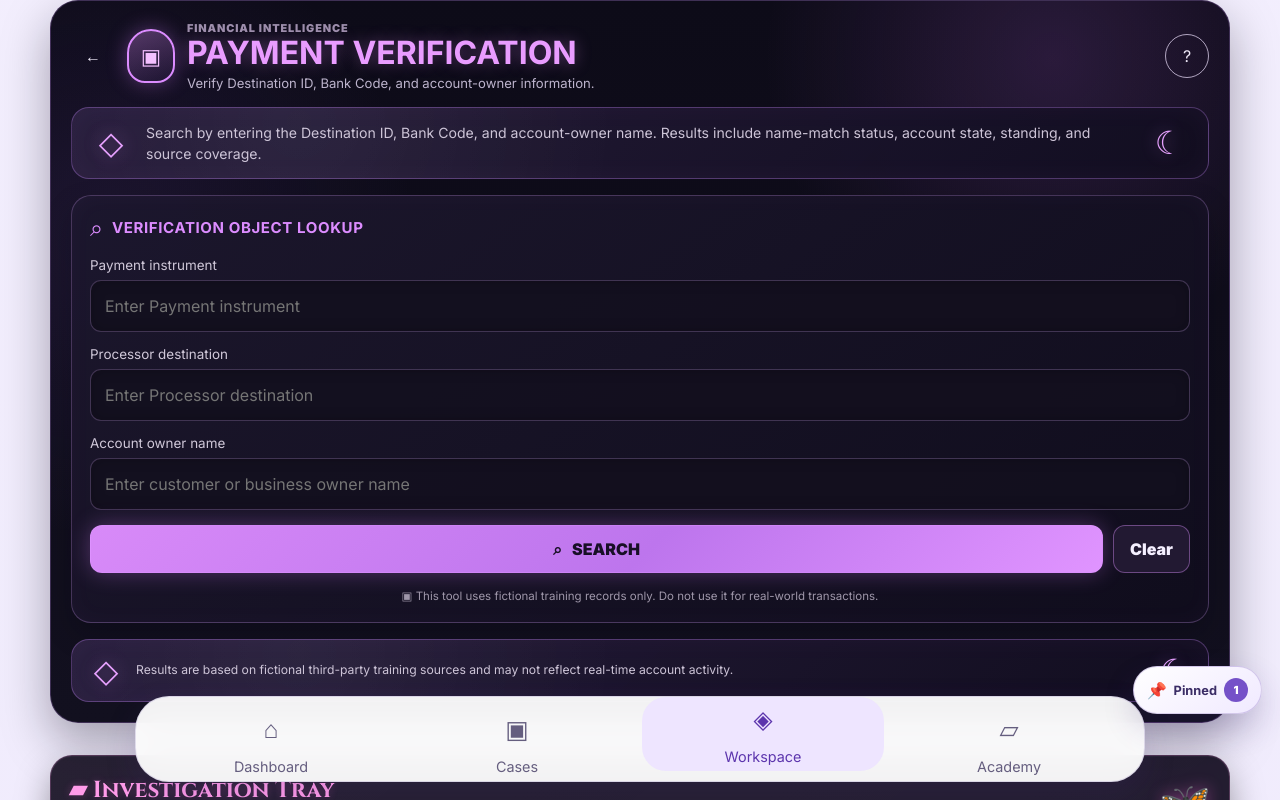
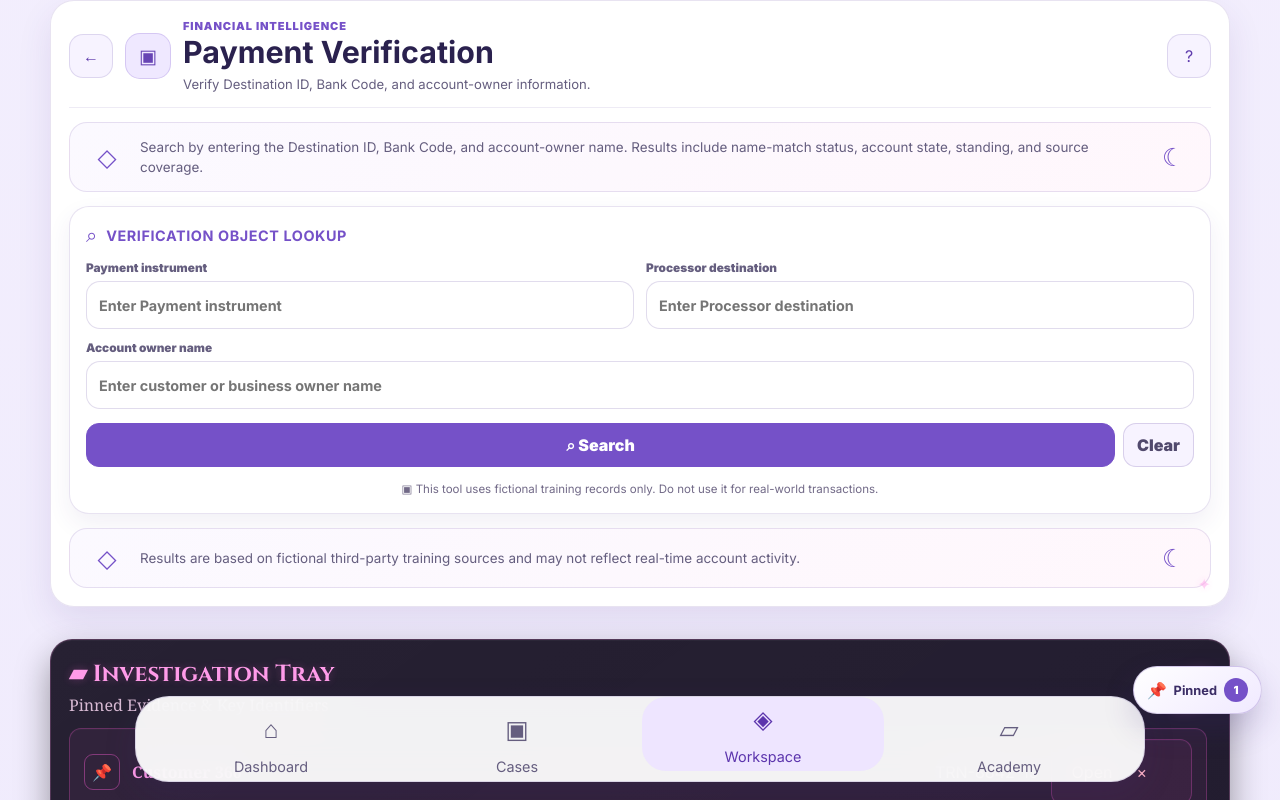
Before and after one commit to iamre2024-debug/fraud-Academy-v1, a React (Vite) app: page / in a window 1280 px wide. Both pictures are taken after a click on the button 736 px from the left and 1856 px from the top of the page. Shown: the part 2058-2858 px from the top of the page. Built offline with nearby package versions, Linux system fonts and the light colour scheme.

Commit message:
Keep Moonlight and Lace theme while restructuring Payment Verification

```diff
--- a/src/paymentVerificationPanel.css
+++ b/src/paymentVerificationPanel.css
@@ -1,33 +1,25 @@
 .payment-verification-panel,
-.payment-verification-panel * { box-sizing: border-box; }
+.payment-verification-panel * {
+  box-sizing: border-box;
+}
 
 .payment-verification-panel {
-  --pv-bg: #0d0b19;
-  --pv-panel: #171328;
-  --pv-panel-2: #201831;
-  --pv-line: rgba(202, 137, 255, 0.32);
-  --pv-text: #f4efff;
-  --pv-muted: #bdb4cd;
-  --pv-purple: #dc8cff;
-  --pv-pink: #f19cff;
-  --pv-green: #78df70;
   display: grid;
-  gap: 16px;
+  gap: 14px;
   min-width: 0;
   overflow: clip;
-  border: 1px solid rgba(205, 151, 255, 0.24);
-  border-radius: 28px;
-  background:
-    radial-gradient(circle at 85% 8%, rgba(207, 111, 255, 0.15), transparent 24%),
-    radial-gradient(circle at 5% 32%, rgba(133, 84, 210, 0.12), transparent 25%),
-    linear-gradient(180deg, #0d0b18 0%, #12101f 100%);
-  padding: 20px;
-  color: var(--pv-text);
-  box-shadow: 0 20px 48px rgba(8, 5, 20, 0.34);
+  border: 1px solid rgba(91, 62, 154, 0.14);
+  border-radius: 24px;
+  background: rgba(255, 255, 255, 0.97);
+  padding: 18px;
+  color: #21184a;
+  box-shadow: 0 14px 34px rgba(67, 43, 126, 0.1);
   font-family: Inter, ui-sans-serif, system-ui, sans-serif;
 }
 
-.payment-verification-panel :where(h2, h3, h4, p, dl, dd, dt) { margin: 0; }
+.payment-verification-panel :where(h2, h3, h4, p, dl, dd, dt) {
+  margin: 0;
+}
 
 .payment-verification-panel button,
 .payment-verification-panel input {
@@ -39,24 +31,26 @@
   grid-template-columns: 44px minmax(0, 1fr) 44px;
   align-items: center;
   gap: 12px;
+  border-bottom: 1px solid rgba(91, 62, 154, 0.1);
+  padding-bottom: 14px;
 }
 
 .payment-header-back,
 .payment-header-help {
+  display: grid;
+  place-items: center;
   width: 44px;
   height: 44px;
   min-height: 44px;
-  border: 0;
-  border-radius: 50%;
-  background: transparent;
-  color: #eee8f7;
-  font-size: 1.65rem;
+  border: 1px solid rgba(91, 62, 154, 0.16);
+  border-radius: 14px;
+  background: #f7f3ff;
+  color: #5f3cad;
+  font-weight: 900;
 }
 
-.payment-header-help {
-  border: 1px solid rgba(240, 227, 255, 0.7);
-  font-size: 1.05rem;
-  font-weight: 900;
+.payment-header-back {
+  font-size: 1.25rem;
 }
 
 .payment-header-title {
@@ -69,60 +63,55 @@
 .payment-header-shield {
   display: grid;
   place-items: center;
-  flex: 0 0 48px;
-  width: 48px;
-  height: 54px;
-  border: 2px solid var(--pv-purple);
-  border-radius: 24px 24px 18px 18px;
-  background: linear-gradient(160deg, rgba(228, 145, 255, 0.32), rgba(108, 67, 166, 0.1));
-  color: #f4c0ff;
-  box-shadow: 0 0 20px rgba(216, 125, 255, 0.34);
-  font-size: 1.35rem;
+  flex: 0 0 46px;
+  width: 46px;
+  height: 46px;
+  border: 1px solid rgba(117, 81, 200, 0.22);
+  border-radius: 15px;
+  background: #efe8ff;
+  color: #6744b4;
+  font-size: 1.2rem;
 }
 
 .payment-header-title p {
-  color: #9e8fac;
-  font-size: 0.68rem;
-  font-weight: 850;
+  color: #7551c8;
+  font-size: 0.69rem;
+  font-weight: 900;
   letter-spacing: 0.08em;
   text-transform: uppercase;
 }
 
 .payment-header-title h2 {
-  margin-top: 1px;
-  color: #e99cff;
-  font-size: clamp(1.45rem, 4vw, 2rem);
-  line-height: 1.05;
-  text-transform: uppercase;
-  text-shadow: 0 0 16px rgba(232, 145, 255, 0.35);
+  margin-top: 3px;
+  color: #2a214e;
+  font-size: clamp(1.35rem, 3vw, 1.9rem);
+  line-height: 1.1;
 }
 
 .payment-header-title div > span {
   display: block;
   margin-top: 5px;
-  color: var(--pv-muted);
+  color: #655e7f;
   font-size: 0.82rem;
+  line-height: 1.4;
 }
 
 .payment-intro-banner,
 .payment-source-note {
   display: grid;
-  grid-template-columns: 46px minmax(0, 1fr) 46px;
+  grid-template-columns: 42px minmax(0, 1fr) 42px;
   align-items: center;
   gap: 12px;
-  border: 1px solid var(--pv-line);
+  border: 1px solid rgba(91, 62, 154, 0.14);
   border-radius: 18px;
-  background:
-    radial-gradient(circle at 20% 20%, rgba(255,255,255,0.05), transparent 35%),
-    linear-gradient(135deg, rgba(39, 29, 60, 0.96), rgba(18, 14, 32, 0.98));
+  background: linear-gradient(145deg, #fbf9ff, #fff7fc);
   padding: 14px 16px;
-  box-shadow: inset 0 0 28px rgba(220, 140, 255, 0.04);
 }
 
 .payment-intro-banner p,
 .payment-source-note p {
-  color: #cdc4d7;
-  font-size: 0.88rem;
+  color: #655e7f;
+  font-size: 0.84rem;
   line-height: 1.5;
 }
 
@@ -131,105 +120,111 @@
 .payment-source-note > span {
   display: grid;
   place-items: center;
-  color: #e7a2ff;
-  font-size: 2rem;
-  text-shadow: 0 0 18px rgba(231, 149, 255, 0.48);
+  color: #7551c8;
+  font-size: 1.55rem;
 }
 
 .payment-lookup-card,
 .payment-results-card,
 .payment-full-packet,
 .payment-no-match {
-  border: 1px solid rgba(214, 164, 255, 0.26);
+  border: 1px solid rgba(91, 62, 154, 0.14);
   border-radius: 20px;
-  background: linear-gradient(145deg, rgba(28, 23, 45, 0.98), rgba(16, 13, 29, 0.98));
-  box-shadow: 0 12px 28px rgba(4, 2, 12, 0.22), inset 0 0 24px rgba(221, 142, 255, 0.03);
+  background: #ffffff;
+  box-shadow: 0 10px 24px rgba(67, 43, 126, 0.07);
 }
 
 .payment-lookup-card {
   display: grid;
-  gap: 15px;
-  padding: 18px;
+  gap: 14px;
+  padding: 16px;
 }
 
 .payment-lookup-card > header {
   display: flex;
   align-items: center;
   gap: 9px;
-  color: var(--pv-purple);
+  color: #7551c8;
 }
 
-.payment-lookup-card > header span { font-size: 1.45rem; }
+.payment-lookup-card > header span {
+  font-size: 1.25rem;
+}
+
 .payment-lookup-card > header h3 {
-  font-size: 0.94rem;
+  font-size: 0.9rem;
   letter-spacing: 0.04em;
   text-transform: uppercase;
 }
 
 .payment-lookup-fields {
   display: grid;
-  gap: 14px;
+  grid-template-columns: repeat(2, minmax(0, 1fr));
+  gap: 12px;
 }
 
 .payment-lookup-fields label {
   display: grid;
-  gap: 7px;
+  gap: 6px;
+}
+
+.payment-lookup-fields label:last-child {
+  grid-column: 1 / -1;
 }
 
 .payment-lookup-fields label > span {
-  color: #d0c8d9;
-  font-size: 0.84rem;
+  color: #655e7f;
+  font-size: 0.74rem;
+  font-weight: 850;
 }
 
 .payment-lookup-fields input {
   width: 100%;
-  min-height: 52px;
-  border: 1px solid rgba(182, 147, 215, 0.28);
-  border-radius: 11px;
+  min-height: 48px;
+  border: 1px solid rgba(91, 62, 154, 0.18);
+  border-radius: 14px;
   outline: none;
-  background: rgba(19, 16, 31, 0.95);
-  padding: 12px 14px;
-  color: #f5efff;
-  font-size: 16px;
-  box-shadow: inset 0 0 14px rgba(0,0,0,0.2);
+  background: #ffffff;
+  padding: 10px 12px;
+  color: #21184a;
+  font-size: 0.9rem;
+  font-weight: 700;
 }
 
 .payment-lookup-fields input:focus {
-  border-color: rgba(226, 139, 255, 0.82);
-  box-shadow: 0 0 0 3px rgba(221, 132, 255, 0.12), inset 0 0 14px rgba(0,0,0,0.18);
+  border-color: rgba(117, 81, 200, 0.58);
+  box-shadow: 0 0 0 3px rgba(117, 81, 200, 0.1);
 }
 
-.payment-lookup-actions {
-  display: grid;
-  grid-template-columns: minmax(0, 1fr) auto;
-  gap: 10px;
+.payment-lookup-actions,
+.payment-packet-actions,
+.payment-related-tools {
+  display: flex;
+  flex-wrap: wrap;
+  gap: 8px;
 }
 
 .payment-lookup-actions button,
 .payment-results-card button,
 .payment-full-packet button {
-  min-height: 48px;
-  border: 1px solid rgba(219, 146, 255, 0.4);
-  border-radius: 12px;
-  background: rgba(36, 27, 52, 0.96);
-  padding: 10px 16px;
-  color: #f5efff;
+  min-height: 44px;
+  border: 1px solid rgba(91, 62, 154, 0.2);
+  border-radius: 13px;
+  background: #f7f3ff;
+  padding: 9px 13px;
+  color: #51496d;
   font-weight: 850;
 }
 
 .payment-lookup-actions button:first-child {
-  display: inline-flex;
-  align-items: center;
-  justify-content: center;
-  gap: 10px;
-  background: linear-gradient(135deg, #d88af8, #bd75ed 55%, #e094ff);
-  color: #180f26;
-  box-shadow: 0 0 22px rgba(217, 127, 255, 0.3);
-  text-transform: uppercase;
+  flex: 1 1 220px;
+  border-color: #7551c8;
+  background: #7551c8;
+  color: #ffffff;
 }
 
 .payment-training-note {
-  color: #9f97aa;
+  color: #716987;
   font-size: 0.72rem;
   line-height: 1.4;
   text-align: center;
@@ -239,9 +234,16 @@
   display: grid;
   gap: 6px;
   padding: 16px;
-  color: #f4d5ff;
 }
-.payment-no-match span { color: var(--pv-muted); font-size: 0.82rem; }
+
+.payment-no-match strong {
+  color: #2a214e;
+}
+
+.payment-no-match span {
+  color: #716987;
+  font-size: 0.82rem;
+}
 
 .payment-results-card {
   overflow: hidden;
@@ -252,24 +254,24 @@
   align-items: center;
   justify-content: space-between;
   gap: 12px;
-  padding: 16px 18px;
-  border-bottom: 1px solid rgba(214, 164, 255, 0.16);
+  border-bottom: 1px solid rgba(91, 62, 154, 0.1);
+  padding: 14px 16px;
 }
 
 .payment-results-card > header > div {
   display: flex;
   align-items: center;
   gap: 9px;
-  color: var(--pv-purple);
+  color: #7551c8;
 }
 
 .payment-results-card > header h3 {
-  font-size: 0.95rem;
+  font-size: 0.92rem;
   text-transform: uppercase;
 }
 
 .payment-results-card > header small {
-  color: #b5acbf;
+  color: #716987;
   font-size: 0.68rem;
   overflow-wrap: anywhere;
   text-align: right;
@@ -277,67 +279,66 @@
 
 .payment-primary-results {
   display: grid;
-  border: 1px solid rgba(209, 150, 255, 0.2);
+  overflow: hidden;
+  margin: 14px;
+  border: 1px solid rgba(91, 62, 154, 0.12);
   border-radius: 16px;
-  margin: 14px;
-  overflow: hidden;
 }
 
 .payment-primary-results article {
   display: grid;
-  grid-template-columns: 72px minmax(0, 1fr) auto;
+  grid-template-columns: 54px minmax(0, 1fr) auto;
   align-items: center;
-  gap: 14px;
+  gap: 12px;
   min-width: 0;
-  padding: 18px;
-  background: rgba(21, 17, 35, 0.82);
+  padding: 15px;
+  background: #fbfaff;
 }
 
 .payment-primary-results article + article {
-  border-top: 1px solid rgba(214, 164, 255, 0.16);
+  border-top: 1px solid rgba(91, 62, 154, 0.1);
 }
 
 .payment-result-icon {
   display: grid;
   place-items: center;
-  width: 62px;
-  height: 62px;
-  border: 3px solid var(--pv-green);
+  width: 48px;
+  height: 48px;
+  border: 2px solid #7551c8;
   border-radius: 50%;
-  color: var(--pv-green);
-  font-size: 1.8rem;
-  box-shadow: 0 0 18px rgba(120, 223, 112, 0.12);
+  color: #7551c8;
+  font-size: 1.3rem;
 }
 
 .payment-primary-results small {
-  color: #ccbfe0;
-  font-size: 0.72rem;
+  color: #776e90;
+  font-size: 0.68rem;
+  font-weight: 850;
   letter-spacing: 0.04em;
   text-transform: uppercase;
 }
 
 .payment-primary-results strong {
   display: block;
-  margin-top: 6px;
-  color: var(--pv-green);
-  font-size: 1rem;
-  text-transform: uppercase;
+  margin-top: 4px;
+  color: #2a214e;
+  font-size: 0.95rem;
 }
 
 .payment-primary-results p {
   margin-top: 4px;
-  color: #c1b8cb;
-  font-size: 0.78rem;
-  line-height: 1.38;
+  color: #655e7f;
+  font-size: 0.76rem;
+  line-height: 1.4;
 }
 
 .payment-primary-results em {
   align-self: start;
   border-radius: 999px;
-  background: rgba(59, 112, 48, 0.38);
-  padding: 7px 11px;
-  color: var(--pv-green);
-  font-size: 0.72rem;
+  background: #efe8ff;
+  padding: 6px 9px;
+  color: #6744b4;
+  font-size: 0.68rem;
   font-style: normal;
   font-weight: 900;
   text-transform: uppercase;
@@ -345,10 +346,10 @@
 
 .payment-status-list {
   display: grid;
+  overflow: hidden;
   margin: 0 14px 14px;
-  overflow: hidden;
-  border: 1px solid rgba(214, 164, 255, 0.18);
-  border-radius: 13px;
+  border: 1px solid rgba(91, 62, 154, 0.12);
+  border-radius: 14px;
 }
 
 .payment-status-list > div {
@@ -356,64 +357,74 @@
   align-items: center;
   justify-content: space-between;
   gap: 12px;
-  min-height: 48px;
-  padding: 10px 14px;
-  background: rgba(18, 15, 30, 0.74);
+  min-height: 46px;
+  padding: 10px 13px;
+  background: #ffffff;
 }
 
 .payment-status-list > div + div {
-  border-top: 1px solid rgba(214, 164, 255, 0.12);
+  border-top: 1px solid rgba(91, 62, 154, 0.09);
 }
 
 .payment-status-list dt,
 .payment-status-list dd {
   display: flex;
   align-items: center;
-  gap: 9px;
+  gap: 8px;
 }
 
 .payment-status-list dt {
-  color: #c4bbce;
-  font-size: 0.8rem;
+  color: #655e7f;
+  font-size: 0.78rem;
 }
 
 .payment-status-list dd {
   margin: 0;
-  color: var(--pv-green);
-  font-size: 0.78rem;
+  color: #2a214e;
+  font-size: 0.76rem;
   font-weight: 850;
   text-align: right;
-  text-transform: uppercase;
 }
 
 .payment-status-list dd i {
   width: 8px;
   height: 8px;
   border-radius: 50%;
-  background: currentColor;
-  box-shadow: 0 0 10px currentColor;
+  background: #7551c8;
 }
 
-.payment-status-list [data-tone="neutral"] dd { color: #d4b9f6; }
-.payment-status-list [data-tone="attention"] dd { color: #ffbd7d; }
+.payment-status-list [data-tone="attention"] dd {
+  color: #96556e;
+}
+
+.payment-status-list [data-tone="attention"] dd i {
+  background: #b86984;
+}
 
 .payment-results-card > footer {
   display: flex;
   align-items: center;
   justify-content: space-between;
   gap: 12px;
-  border-top: 1px solid rgba(214, 164, 255, 0.12);
-  padding: 14px 18px 16px;
+  border-top: 1px solid rgba(91, 62, 154, 0.1);
+  padding: 13px 16px;
 }
 
 .payment-results-card > footer > span {
-  color: #ada4b6;
+  color: #716987;
   font-size: 0.72rem;
 }
 
 .payment-results-card > footer > div {
   display: flex;
+  flex-wrap: wrap;
   gap: 8px;
+}
+
+.payment-results-card > footer button:first-child {
+  border-color: #7551c8;
+  background: #7551c8;
+  color: #ffffff;
 }
 
 .payment-full-packet {
@@ -424,99 +435,154 @@
 
 .payment-full-packet > header p,
 .payment-packet-sections > section > header p {
-  color: var(--pv-purple);
-  font-size: 0.68rem;
+  color: #7551c8;
+  font-size: 0.69rem;
   font-weight: 900;
-  letter-spacing: 0.07em;
+  letter-spacing: 0.08em;
   text-transform: uppercase;
 }
 
-.payment-full-packet > header h3 { margin-top: 3px; }
-.payment-full-packet > header span { display: block; margin-top: 4px; color: var(--pv-muted); font-size: 0.78rem; }
-
-.payment-packet-sections,
-.payment-report-section-menu {
-  display: grid;
-  gap: 10px;
+.payment-full-packet > header h3 {
+  margin-top: 4px;
+  color: #2a214e;
+  font-size: 1.25rem;
 }
 
-.payment-packet-sections > section,
-.payment-report-section-menu > button {
-  border: 1px solid rgba(214, 164, 255, 0.18);
-  border-radius: 15px;
-  background: rgba(29, 23, 45, 0.9);
+.payment-full-packet > header span {
+  display: block;
+  margin-top: 5px;
+  color: #655e7f;
+  font-size: 0.78rem;
 }
 
-.payment-packet-sections > section > header { padding: 13px 14px; }
-.payment-packet-sections > section > header h4 { margin-top: 3px; color: #f2eaff; }
+.payment-packet-sections {
+  display: grid;
+  grid-template-columns: repeat(2, minmax(0, 1fr));
+  gap: 12px;
+}
+
+.payment-packet-sections > section {
+  min-width: 0;
+  overflow: hidden;
+  border: 1px solid rgba(91, 62, 154, 0.12);
+  border-radius: 17px;
+  background: #fcfbff;
+}
+
+.payment-packet-sections > section > header {
+  border-bottom: 1px solid rgba(91, 62, 154, 0.1);
+  padding: 13px 14px;
+}
+
+.payment-packet-sections > section > header h4 {
+  margin-top: 4px;
+  color: #2a214e;
+  font-size: 0.96rem;
+}
 
 .payment-verification-list {
   display: grid;
-  border-top: 1px solid rgba(214, 164, 255, 0.12);
 }
 
 .payment-verification-list article {
   display: grid;
   gap: 4px;
+  border-bottom: 1px solid rgba(91, 62, 154, 0.08);
   padding: 12px 14px;
 }
 
-.payment-verification-list article + article { border-top: 1px solid rgba(214, 164, 255, 0.1); }
-.payment-verification-list strong { color: #f2eaff; font-size: 0.82rem; }
-.payment-verification-list span,
-.payment-verification-list > p { color: var(--pv-muted); font-size: 0.76rem; line-height: 1.4; }
-.payment-verification-list > p { padding: 12px 14px; }
-
-.payment-related-tools,
-.payment-packet-actions {
-  display: flex;
-  flex-wrap: wrap;
-  gap: 8px;
+.payment-verification-list article:last-child {
+  border-bottom: 0;
 }
 
-.payment-source-note {
-  grid-template-columns: 36px minmax(0, 1fr) 36px;
-  padding-block: 11px;
+.payment-verification-list strong {
+  color: #2d254d;
+  font-size: 0.82rem;
+  overflow-wrap: anywhere;
 }
 
-.payment-source-note p {
-  font-size: 0.76rem;
+.payment-verification-list span,
+.payment-verification-list > p {
+  color: #716987;
+  font-size: 0.75rem;
+  line-height: 1.4;
+}
+
+.payment-verification-list > p {
+  padding: 12px 14px;
 }
 
 @media (max-width: 720px) {
   .payment-verification-panel {
-    margin: 0 !important;
-    border: 0 !important;
-    border-radius: 0 !important;
-    padding: 14px 14px calc(126px + env(safe-area-inset-bottom)) !important;
-    box-shadow: none !important;
+    gap: 12px;
+    border: 0;
+    border-radius: 0;
+    padding: 14px 14px calc(124px + env(safe-area-inset-bottom));
+    box-shadow: none;
   }
 
-  .payment-header-title h2 { font-size: 1.38rem; }
-  .payment-header-title div > span { font-size: 0.72rem; }
+  .payment-verification-header {
+    grid-template-columns: 40px minmax(0, 1fr) 40px;
+    gap: 9px;
+  }
+
+  .payment-header-back,
+  .payment-header-help {
+    width: 40px;
+    height: 40px;
+    min-height: 40px;
+  }
+
+  .payment-header-shield {
+    display: none;
+  }
+
+  .payment-header-title h2 {
+    font-size: 1.25rem;
+  }
+
+  .payment-header-title div > span {
+    font-size: 0.74rem;
+  }
 
   .payment-intro-banner {
-    grid-template-columns: 38px minmax(0, 1fr) 34px;
+    grid-template-columns: 34px minmax(0, 1fr) 34px;
     padding: 12px;
   }
 
-  .payment-intro-gem,
-  .payment-intro-moon { font-size: 1.55rem; }
+  .payment-intro-banner p {
+    font-size: 0.78rem;
+  }
 
-  .payment-intro-banner p { font-size: 0.78rem; }
+  .payment-lookup-card {
+    padding: 13px;
+  }
 
-  .payment-lookup-card { padding: 14px; }
-  .payment-lookup-actions { grid-template-columns: minmax(0, 1fr); }
-  .payment-lookup-actions button { width: 100%; }
+  .payment-lookup-fields {
+    grid-template-columns: minmax(0, 1fr);
+  }
 
-  .payment-results-card > header {
-    align-items: flex-start;
+  .payment-lookup-fields label:last-child {
+    grid-column: auto;
+  }
+
+  .payment-lookup-fields input {
+    font-size: 16px;
+  }
+
+  .payment-lookup-actions {
+    display: grid;
+    grid-template-columns: minmax(0, 1fr);
+  }
+
+  .payment-lookup-actions button {
+    width: 100%;
   }
 
   .payment-primary-results article {
-    grid-template-columns: 56px minmax(0, 1fr);
-    gap: 12px;
-    padding: 14px;
+    grid-template-columns: 46px minmax(0, 1fr);
+    gap: 10px;
+    padding: 13px;
   }
 
   .payment-primary-results em {
@@ -525,63 +591,61 @@
   }
 
   .payment-result-icon {
-    width: 50px;
-    height: 50px;
-    font-size: 1.35rem;
+    width: 42px;
+    height: 42px;
+    font-size: 1.1rem;
+  }
+
+  .payment-results-card > header,
+  .payment-results-card > footer {
+    display: grid;
+  }
+
+  .payment-results-card > header small {
+    text-align: left;
+  }
+
+  .payment-results-card > footer > div,
+  .payment-packet-actions,
+  .payment-related-tools {
+    display: grid;
+    grid-template-columns: minmax(0, 1fr);
+  }
+
+  .payment-results-card > footer button,
+  .payment-packet-actions button,
+  .payment-related-tools button {
+    width: 100%;
+  }
+
+  .payment-packet-sections {
+    grid-template-columns: minmax(0, 1fr);
+  }
+
+  .payment-source-note {
+    grid-template-columns: 28px minmax(0, 1fr) 28px;
+    padding: 11px 12px;
+  }
+
+  .payment-source-note p {
+    font-size: 0.74rem;
+  }
+}
+
+@media (max-width: 380px) {
+  .payment-intro-banner,
+  .payment-source-note {
+    grid-template-columns: minmax(0, 1fr);
+    text-align: center;
+  }
+
+  .payment-intro-gem,
+  .payment-intro-moon,
+  .payment-source-note > span {
+    display: none;
   }
 
   .payment-status-list > div {
     align-items: flex-start;
   }
-
-  .payment-status-list dt,
-  .payment-status-list dd {
-    max-width: 50%;
-    line-height: 1.3;
-  }
-
-  .payment-results-card > footer {
-    display: grid;
-  }
-
-  .payment-results-card > footer > div,
-  .payment-related-tools,
-  .payment-packet-actions {
-    display: grid;
-    grid-template-columns: minmax(0, 1fr);
-  }
-
-  .payment-results-card > footer button,
-  .payment-related-tools button,
-  .payment-packet-actions button {
-    width: 100%;
-  }
-
-  .payment-source-note {
-    grid-template-columns: 30px minmax(0, 1fr) 30px;
-  }
 }
-
-@media (max-width: 380px) {
-  .payment-verification-header {
-    grid-template-columns: 38px minmax(0, 1fr) 38px;
-    gap: 7px;
-  }
-
-  .payment-header-back,
-  .payment-header-help {
-    width: 38px;
-    height: 38px;
-    min-height: 38px;
-  }
-
-  .payment-header-shield {
-    flex-basis: 40px;
-    width: 40px;
-    height: 46px;
-  }
-
-  .payment-header-title h2 { font-size: 1.16rem; }
-  .payment-status-list dt,
-  .payment-status-list dd { max-width: 48%; font-size: 0.72rem; }
-}
```
